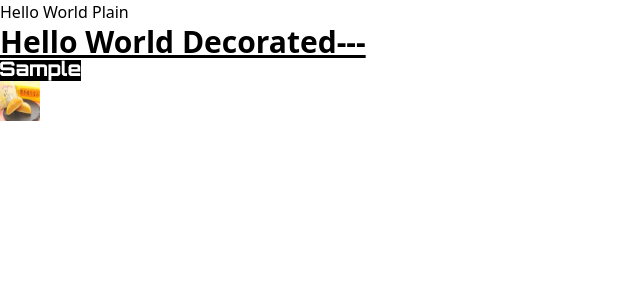
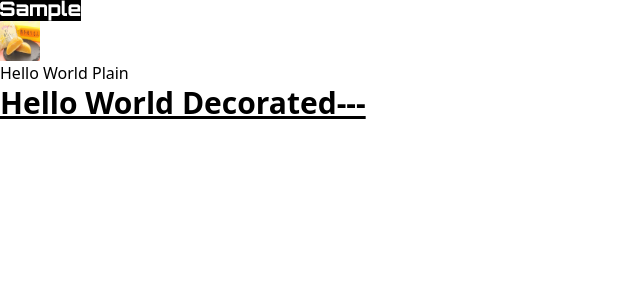
Before and after one commit to ihsyamdev/order-management-frontend, a Next.js app: page / in a window 1280 px wide. Shown: the top 300 px of the page, without its empty margins (0-640 px from the left). Built offline with nearby package versions, Linux system fonts and the light colour scheme.

Commit message:
ヘッダのHTMLを作成

```diff
--- a/components/atoms/Avatar.tsx
+++ b/components/atoms/Avatar.tsx
@@ -1,5 +1,5 @@
 import { FC } from "react"
 
 export const Avatar: FC = () => {
-  return <img className="h-10 w-10" src="sampleAvatar.jpeg" alt="Avatar"/>
+  return <img className="h-10 w-10" src="/sampleAvatar.jpeg" alt="Avatar"/>
 }
--- a/components/atoms/Logo.tsx
+++ b/components/atoms/Logo.tsx
@@ -1,5 +1,5 @@
 import { FC } from "react"
 
 export const Logo: FC = () => {
-  return <img className="bg-black" src="sampleLogo.png" alt="Order Management Sample" />
+  return <img className="bg-black" src="sampleLogo.png" alt="Logo" />
 }
--- /dev/null
+++ b/components/atoms/NavigationLink.tsx
@@ -0,0 +1,14 @@
+import Link from "next/link"
+
+type NavigationLinkProps = {
+  href: string
+  children: React.ReactNode
+}
+
+export const NavigationLink = ({ href, children }: NavigationLinkProps) => {
+  return (
+    <Link href={ href }>
+      { children }
+    </Link>
+  )
+}
--- /dev/null
+++ b/components/molecules/Navigation.tsx
@@ -0,0 +1,18 @@
+import { FC } from "react"
+import { Logo } from "../atoms/Logo"
+import { Avatar } from "../atoms/Avatar"
+import { NavigationLink } from "../atoms/NavigationLink"
+
+export const Navigation: FC = () => {
+  return (
+    <nav>
+      <div>
+        <NavigationLink href="/"><Logo /></NavigationLink>
+        {/* <Logo /> */}
+      </div>
+      <div>
+        <NavigationLink href="/me"><Avatar /></NavigationLink>
+      </div>
+    </nav>
+  )
+}
--- /dev/null
+++ b/components/organisms/Header.tsx
@@ -0,0 +1,9 @@
+import { FC } from "react"
+import { Navigation } from "../molecules/Navigation"
+
+
+export const Header: FC = () => {
+  return (
+    <Navigation></Navigation>
+  )
+}
--- /dev/null
+++ b/components/templates/DefaultTemplate.tsx
@@ -0,0 +1,15 @@
+import { FC, ReactNode } from "react"
+import { Header } from "../organisms/Header"
+
+type DefaultLayoutProps = {
+  children: ReactNode
+}
+
+export const DefaultLayout: FC<DefaultLayoutProps> = ({ }) => {
+  return (
+    <>
+      <Header />
+      <main></main>
+    </>
+  )
+}
--- a/pages/index.tsx
+++ b/pages/index.tsx
@@ -4,6 +4,7 @@ import { Inter } from 'next/font/google'
 import styles from '@/styles/Home.module.css'
 import { Logo } from '@/components/atoms/Logo'
 import { Avatar } from '@/components/atoms/Avatar'
+import { Header } from '@/components/organisms/Header'
 
 const inter = Inter({ subsets: ['latin'] })
 
@@ -16,14 +17,13 @@ export default function Home() {
         <meta name="viewport" content="width=device-width, initial-scale=1" />
         <link rel="icon" href="/favicon.ico" />
       </Head>
+      <Header />
       <h3>
         Hello World Plain
       </h3>
       <h3 className="text-3xl font-bold underline">
         Hello World Decorated---
       </h3>
-      <Logo />
-      <Avatar />
     </>
   )
 }
```
